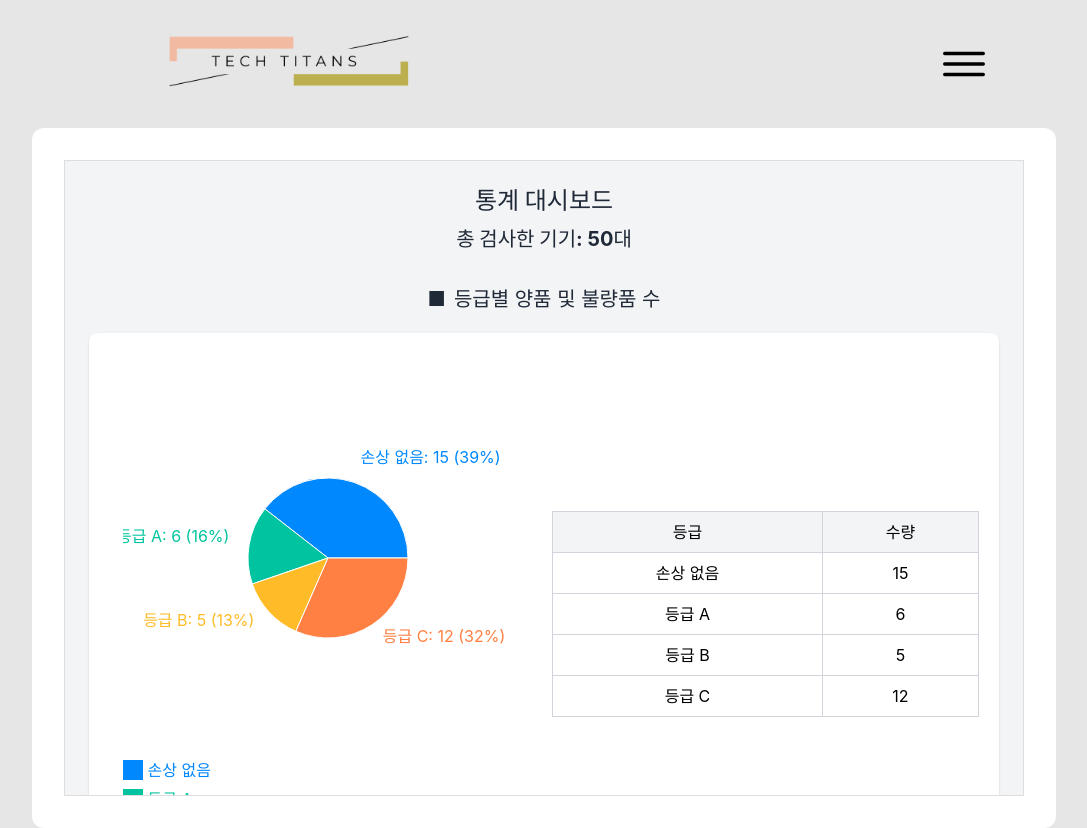
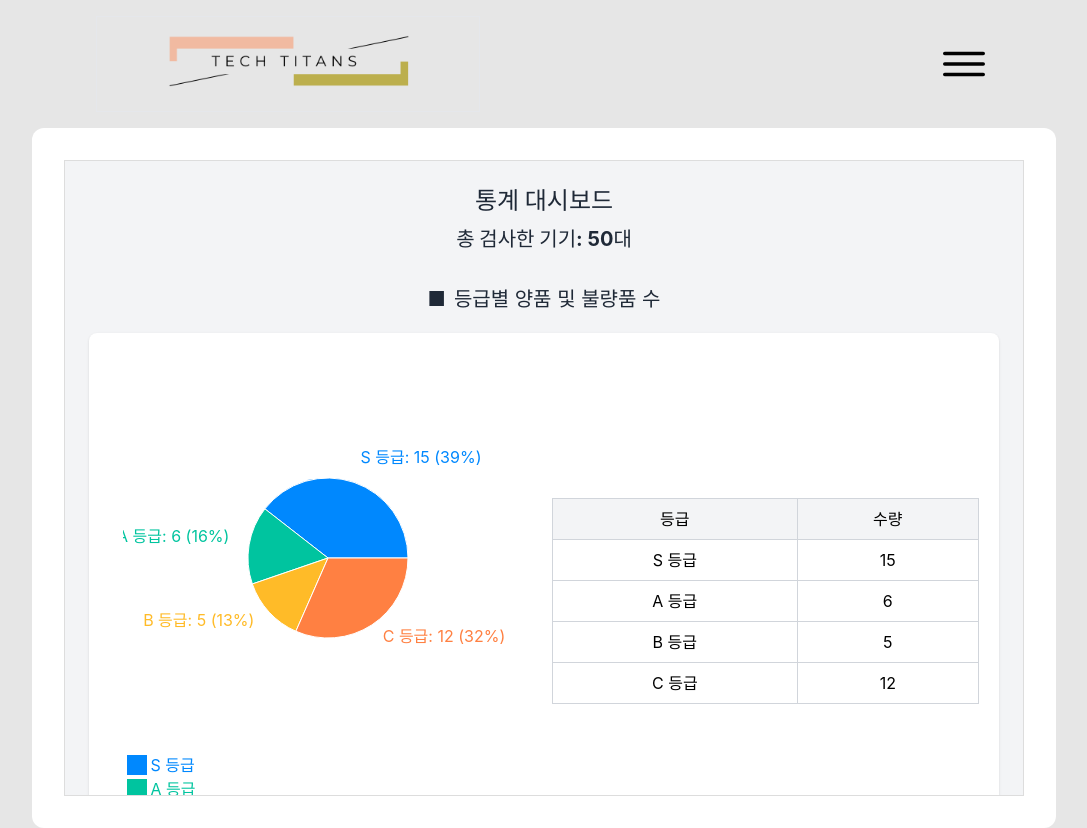
Before and after one commit to KEB-Tech-Titans/tech-titans-web, a React (Vite) app: page /statistics in a window 1280 px wide. Shown: the whole page, without its empty margins (96-1183 px from the left). Built offline with nearby package versions, Linux system fonts and the light colour scheme; a web font is replaced by a local one.

Commit message:
refactor: unify the degree of abstraction in StatisticsPage

```diff
--- /dev/null
+++ b/src/components/Statistics/DefectRateForDate.tsx
@@ -0,0 +1,25 @@
+import { lineChartData } from '../../types/statistics';
+import LineChartComponent from './LineChart';
+
+interface DefectRateForDateProps {
+  data: lineChartData;
+}
+
+const DefectRateForDate = ({ data }: DefectRateForDateProps) => {
+  return (
+    <>
+      <div className="text-center mb-8">
+        <h2 className="text-center text-xl text-gray-800 mb-5">
+          <span className="text-gray-800 mr-2">■</span>날짜별 불량률
+        </h2>
+      </div>
+      <div className="bg-white p-5 rounded-lg shadow">
+        <div className="flex items-center justify-center">
+          <LineChartComponent data={data} />
+        </div>
+      </div>
+    </>
+  );
+};
+
+export default DefectRateForDate;
--- /dev/null
+++ b/src/components/Statistics/DevicesByGrade.tsx
@@ -0,0 +1,27 @@
+import { damageData } from '../../types/statistics';
+import PieChartComponent from './PieChart';
+import StatisticTable from './StatisticTable';
+
+interface DevicesByGradeProps {
+  data: damageData;
+}
+
+const DevicesByGrade = ({ data }: DevicesByGradeProps) => {
+  return (
+    <div className="mb-8">
+      <h2 className="text-center text-xl text-gray-800 mb-5">
+        <span className="text-gray-800 mr-2">■</span>등급별 양품 및 불량품 수
+      </h2>
+      <div className="bg-white p-5 rounded-lg shadow flex flex-col md:flex-row">
+        <div className="flex-1 flex flex-col items-center justify-center pr-2 overflow-visible">
+          <PieChartComponent data={data} />
+        </div>
+        <div className="flex-1 flex items-center pl-2">
+          <StatisticTable data={data} />
+        </div>
+      </div>
+    </div>
+  );
+};
+
+export default DevicesByGrade;
--- a/src/components/Statistics/PieChart.tsx
+++ b/src/components/Statistics/PieChart.tsx
@@ -13,10 +13,20 @@ interface PieChartComponentProps {
 }
 
 // 색상 배열 정의
-const COLORS = ['#0088FE', '#00C49F', '#FFBB28', '#FF8042'];
+const COLORS = ['bg-[#0088FE]', 'bg-[#00C49F]', 'bg-[#FFBB28]', 'bg-[#FF8042]'];
+const CELL_COLORS = ['#0088FE', '#00C49F', '#FFBB28', '#FF8042'];
+const TEXT_COLORS = [
+  'text-[#0088FE]',
+  'text-[#00C49F]',
+  'text-[#FFBB28]',
+  'text-[#FF8042]',
+];
 
 // PieChartComponent 컴포넌트 정의
-const PieChartComponent: React.FC<PieChartComponentProps> = ({ data, title }) => {
+const PieChartComponent: React.FC<PieChartComponentProps> = ({
+  data,
+  title,
+}) => {
   return (
     <div>
       {title && <h2 className="chart-title">{title}</h2>}
@@ -26,22 +36,31 @@ const PieChartComponent: React.FC<PieChartComponentProps> = ({ data, title }) =>
           cx={200}
           cy={200}
           labelLine={false}
-          label={({ name, value, percent }) => `${name}: ${value} (${(percent * 100).toFixed(0)}%)`}
+          label={({ name, value, percent }) =>
+            `${name} 등급: ${value} (${(percent * 100).toFixed(0)}%)`
+          }
           outerRadius={80}
           fill="#8884d8"
           dataKey="value"
         >
           {data.map((_, index) => (
-            <Cell key={`cell-${index}`} fill={COLORS[index % COLORS.length]} />
+            <Cell
+              key={`cell-${index}`}
+              fill={CELL_COLORS[index % CELL_COLORS.length]}
+            />
           ))}
         </Pie>
         <Tooltip />
       </PieChart>
       <div className="legend">
         {data.map((item, index) => (
-          <div key={`legend-${index}`} style={{ display: 'flex', alignItems: 'center', margin: '5px 0' }}>
-            <div style={{ width: '20px', height: '20px', backgroundColor: COLORS[index % COLORS.length], marginRight: '5px' }}></div>
-            <span style={{ color: COLORS[index % COLORS.length] }}>{item.name}</span>
+          <div key={`legend-${index}`} className="flex items-center mx-1">
+            <div
+              className={`size-5 ${COLORS[index % COLORS.length]} mr-1`}
+            ></div>
+            <span className={`${TEXT_COLORS[index % TEXT_COLORS.length]}`}>
+              {item.name} 등급
+            </span>
           </div>
         ))}
       </div>
--- /dev/null
+++ b/src/components/Statistics/StatisticTable.tsx
@@ -0,0 +1,28 @@
+import { damageData } from '../../types/statistics';
+
+const StatisticTable = ({ data }: { data: damageData }) => {
+  return (
+    <table className="w-full border-collapse text-center">
+      <thead>
+        <tr>
+          <th className="border border-gray-300 p-2 bg-gray-100 font-bold">
+            등급
+          </th>
+          <th className="border border-gray-300 p-2 bg-gray-100 font-bold">
+            수량
+          </th>
+        </tr>
+      </thead>
+      <tbody>
+        {data.map((item) => (
+          <tr key={item.name}>
+            <td className="border border-gray-300 p-2">{item.name} 등급</td>
+            <td className="border border-gray-300 p-2">{item.value}</td>
+          </tr>
+        ))}
+      </tbody>
+    </table>
+  );
+};
+
+export default StatisticTable;
--- /dev/null
+++ b/src/components/Statistics/StatisticsHeader.tsx
@@ -0,0 +1,12 @@
+const StatisticsHeader = ({ totalDevices }: { totalDevices: number }) => {
+  return (
+    <div className="text-center mb-8">
+      <h1 className="text-2xl font-bold text-gray-800 mb-2">통계 대시보드</h1>
+      <h2 className="text-xl font-bold text-gray-800">
+        총 검사한 기기: {totalDevices}대
+      </h2>
+    </div>
+  );
+};
+
+export default StatisticsHeader;
--- a/src/pages/StatisticsPage/StatisticsPage.tsx
+++ b/src/pages/StatisticsPage/StatisticsPage.tsx
@@ -1,12 +1,14 @@
 import React, { useState, useEffect } from 'react';
-import PieChartComponent from '../../components/Statistics/PieChart';
-import LineChartComponent from '../../components/Statistics/LineChart';
 import { fetchScreenDamageData, fetchTotalDevices } from '../../api/api';
+import { damageData, lineChartData } from '../../types/statistics';
+import DefectRateForDate from '../../components/Statistics/DefectRateForDate';
+import DevicesByGrade from '../../components/Statistics/DevicesByGrade';
+import StatisticsHeader from '../../components/Statistics/StatisticsHeader';
 
 const StatisticsPage: React.FC = () => {
-  const [screenDamageData, setScreenDamageData] = useState<{ name: string; value: number }[]>([]);
+  const [screenDamageData, setScreenDamageData] = useState<damageData>([]);
   const [totalDevices, setTotalDevices] = useState<number>(0);
-  const [lineChartData, setLineChartData] = useState<{ date: string; noDamage: number; gradeA: number; gradeB: number; gradeC: number; defectRate?: number }[]>([]);
+  const [lineChartData, setLineChartData] = useState<lineChartData>([]);
 
   useEffect(() => {
     fetchData();
@@ -14,22 +16,42 @@ const StatisticsPage: React.FC = () => {
 
   const fetchData = async () => {
     try {
-      const [damageData, total] = await Promise.all([fetchScreenDamageData(), fetchTotalDevices()]);
+      const [damageData, total] = await Promise.all([
+        fetchScreenDamageData(),
+        fetchTotalDevices(),
+      ]);
       setScreenDamageData([
-        { name: '손상 없음', value: damageData.reduce((acc, cur) => acc + cur.noDamage, 0) },
-        { name: '등급 A', value: damageData.reduce((acc, cur) => acc + cur.gradeA, 0) },
-        { name: '등급 B', value: damageData.reduce((acc, cur) => acc + cur.gradeB, 0) },
-        { name: '등급 C', value: damageData.reduce((acc, cur) => acc + cur.gradeC, 0) },
+        {
+          name: 'S',
+          value: damageData.reduce((acc, cur) => acc + cur.noDamage, 0),
+        },
+        {
+          name: 'A',
+          value: damageData.reduce((acc, cur) => acc + cur.gradeA, 0),
+        },
+        {
+          name: 'B',
+          value: damageData.reduce((acc, cur) => acc + cur.gradeB, 0),
+        },
+        {
+          name: 'C',
+          value: damageData.reduce((acc, cur) => acc + cur.gradeC, 0),
+        },
       ]);
       setTotalDevices(total);
-      setLineChartData(damageData.map(item => ({
-        date: item.date,
-        noDamage: item.noDamage,
-        gradeA: item.gradeA,
-        gradeB: item.gradeB,
-        gradeC: item.gradeC,
-        defectRate: ((item.gradeA + item.gradeB + item.gradeC) / (item.noDamage + item.gradeA + item.gradeB + item.gradeC)) * 100,
-      })));
+      setLineChartData(
+        damageData.map((item) => ({
+          date: item.date,
+          noDamage: item.noDamage,
+          gradeA: item.gradeA,
+          gradeB: item.gradeB,
+          gradeC: item.gradeC,
+          defectRate:
+            ((item.gradeA + item.gradeB + item.gradeC) /
+              (item.noDamage + item.gradeA + item.gradeB + item.gradeC)) *
+            100,
+        }))
+      );
     } catch (error) {
       console.error('Error fetching data:', error);
     }
@@ -37,48 +59,11 @@ const StatisticsPage: React.FC = () => {
 
   return (
     <div className="p-6 bg-gray-100 min-h-screen">
-      <div className="text-center mb-8">
-        <h1 className="text-2xl font-bold text-gray-800 mb-2">통계 대시보드</h1>
-        <h2 className="text-xl font-bold text-gray-800">총 검사한 기기: {totalDevices}대</h2>
-      </div>
-      <div className="mb-8">
-        <h2 className="text-center text-xl text-gray-800 mb-5">
-          <span className="text-gray-800 mr-2">■</span>등급별 양품 및 불량품 수
-        </h2>
-        <div className="bg-white p-5 rounded-lg shadow flex flex-col md:flex-row">
-          <div className="flex-1 flex flex-col items-center justify-center pr-2 overflow-visible">
-            <PieChartComponent data={screenDamageData} />
-          </div>
-          <div className="flex-1 flex items-center pl-2">
-            <table className="w-full border-collapse text-center">
-              <thead>
-                <tr>
-                  <th className="border border-gray-300 p-2 bg-gray-100 font-bold">등급</th>
-                  <th className="border border-gray-300 p-2 bg-gray-100 font-bold">수량</th>
-                </tr>
-              </thead>
-              <tbody>
-                {screenDamageData.map((item) => (
-                  <tr key={item.name}>
-                    <td className="border border-gray-300 p-2">{item.name}</td>
-                    <td className="border border-gray-300 p-2">{item.value}</td>
-                  </tr>
-                ))}
-              </tbody>
-            </table>
-          </div>
-        </div>
-      </div>
-      <div className="text-center mb-8">
-        <h2 className="text-center text-xl text-gray-800 mb-5">
-          <span className="text-gray-800 mr-2">■</span>날짜별 불량률
-        </h2>
-      </div>
-      <div className="bg-white p-5 rounded-lg shadow">
-        <div className="flex items-center justify-center">
-          <LineChartComponent data={lineChartData} />
-        </div>
-      </div>
+      <StatisticsHeader totalDevices={totalDevices} />
+
+      <DevicesByGrade data={screenDamageData} />
+
+      <DefectRateForDate data={lineChartData} />
     </div>
   );
 };
--- /dev/null
+++ b/src/types/statistics.ts
@@ -0,0 +1,19 @@
+import { gradeType } from './grade';
+
+export type damageDataType = {
+  name: gradeType;
+  value: number;
+};
+
+export type damageData = damageDataType[];
+
+export type lineChartDataType = {
+  date: string;
+  noDamage: number;
+  gradeA: number;
+  gradeB: number;
+  gradeC: number;
+  defectRate?: number;
+};
+
+export type lineChartData = lineChartDataType[];
```
